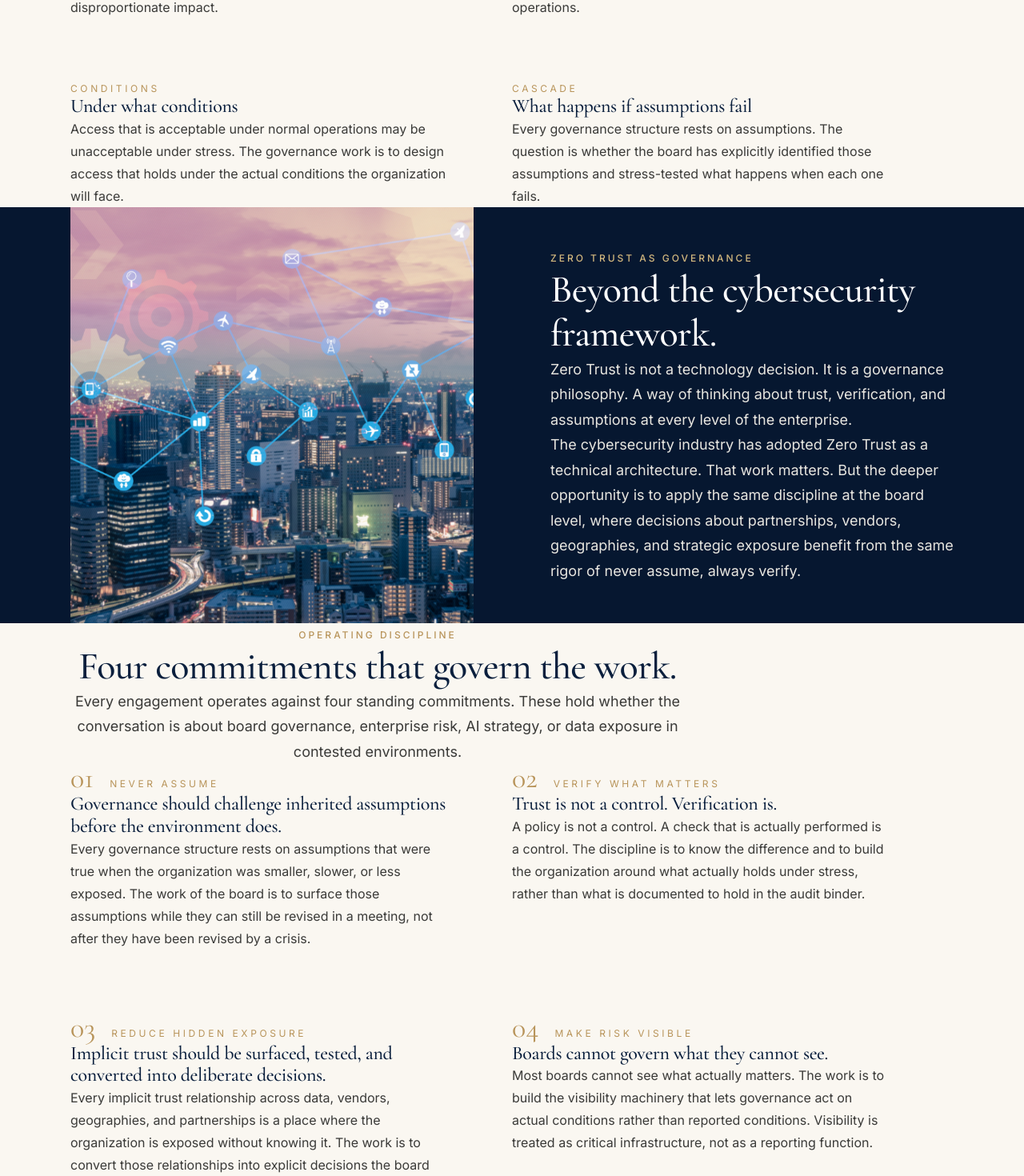
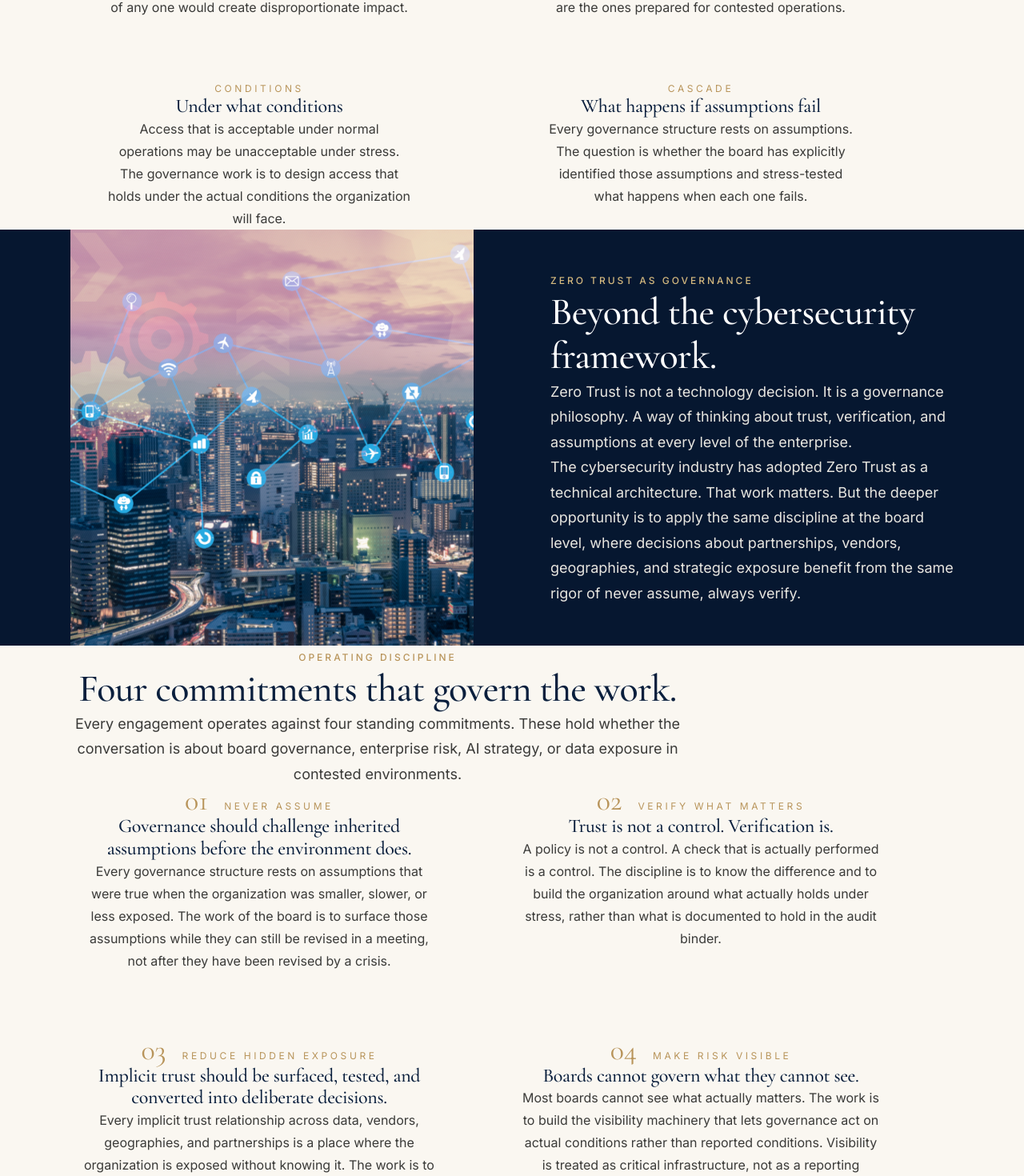
Before and after one commit to Dagloandco/Daglo-Co, a Next.js app in the folder daglo-co-website/: page /approach in a window 1280 px wide. Shown: the part 1211-2681 px from the top of the page at 80% size. Built offline with nearby package versions, Linux system fonts and the light colour scheme.

Commit message:
What Boards Must See" section and the "Four commitments"

```diff
--- a/daglo-co-website/app/approach/page.tsx
+++ b/daglo-co-website/app/approach/page.tsx
@@ -2,23 +2,28 @@
 //
 // The Approach page develops the GEOINT framing and Zero Trust governance philosophy.
 //
-// This version removes all the bordered containers that were wrapping the What Boards
-// Must See elements and the Four Commitments. Those gray-box treatments were exactly the
-// kind of clutter you correctly identified. Each element now appears as pure typography
-// with no container, where the structure comes from labels, headlines, and spacing.
+// This revision applies the unified centered composition treatment to two sections that
+// were breaking the page rhythm. The "What Boards Must See" terrain elements and the
+// "Four commitments that govern the work" commitments grid both previously used the same
+// problematic pattern: centered headlines above followed by left-aligned grid items below.
+// This produced the same visual discontinuity that we fixed on the Contact page.
+//
+// The fix applied here mirrors the Contact page solution. Each grid container now uses
+// text-center to cascade center alignment down to every child element, and each item
+// within the grid uses flex with items-center to align its content along the center axis.
+// Paragraphs are constrained to a narrower text measure so the columns appear visually
+// balanced. The result is that both sections now read as unified centered compositions
+// rather than as centered headlines floating above left-aligned content blocks.
 
 import Image from "next/image";
 import Link from "next/link";
 
 export default function ApproachPage() {
-  // The four commitments use your sharper language from the previous revision.
-  // Each commitment has a short directive name, a central statement, and a developed expansion.
   const commitments = [
     {
       number: "01",
       name: "Never assume",
-      statement:
-        "Governance should challenge inherited assumptions before the environment does.",
+      statement: "Governance should challenge inherited assumptions before the environment does.",
       expansion:
         "Every governance structure rests on assumptions that were true when the organization was smaller, slower, or less exposed. The work of the board is to surface those assumptions while they can still be revised in a meeting, not after they have been revised by a crisis.",
     },
@@ -32,8 +37,7 @@ export default function ApproachPage() {
     {
       number: "03",
       name: "Reduce hidden exposure",
-      statement:
-        "Implicit trust should be surfaced, tested, and converted into deliberate decisions.",
+      statement: "Implicit trust should be surfaced, tested, and converted into deliberate decisions.",
       expansion:
         "Every implicit trust relationship across data, vendors, geographies, and partnerships is a place where the organization is exposed without knowing it. The work is to convert those relationships into explicit decisions the board has actually made.",
     },
@@ -46,7 +50,6 @@ export default function ApproachPage() {
     },
   ];
 
-  // The terrain elements are the four things the board must see, framed as a decision framework.
   const terrainElements = [
     {
       label: "Movement",
@@ -94,7 +97,10 @@ export default function ApproachPage() {
         </div>
       </section>
 
-      {/* The opening section introduces the GEOINT analogy. */}
+      {/* The opening section introduces the GEOINT analogy. This is left-aligned editorial
+          content because it functions as a long-form essay opener rather than as a structured
+          section with grid content. The pattern works because there is no grid below it that
+          would create alignment discontinuity. */}
       <section className="py-28 md:py-36 bg-ivory-warm">
         <div className="container-narrow">
           <div className="eyebrow mb-6">A GEOINT Perspective</div>
@@ -120,9 +126,10 @@ export default function ApproachPage() {
         </div>
       </section>
 
-      {/* The What Boards Must See section now uses pure typography with no bordered tiles.
-          Each element has a small gold label, a serif headline, and developed supporting text.
-          The structure comes from the spacing rhythm between items, not from boxes around them. */}
+      {/* The "What Boards Must See" section now applies the unified centered composition.
+          The label, headline, and intro paragraph are centered. The four terrain elements
+          below them now also center along the same vertical axis, producing a single
+          unified composition rather than centered text above a left-aligned grid. */}
       <section className="py-28 md:py-36 bg-ivory-warm">
         <div className="container-wide">
           <div className="text-center mb-24 max-w-3xl mx-auto">
@@ -136,29 +143,37 @@ export default function ApproachPage() {
             </p>
           </div>
 
-          {/* The four terrain elements are presented as a typographic grid. Each element has
-              its own visual identity through the gold label and serif headline, but there are
-              no boxes or borders separating them from the page. */}
-          <div className="grid grid-cols-1 md:grid-cols-2 gap-16 lg:gap-x-20 lg:gap-y-20 max-w-5xl mx-auto">
+          {/* The grid container now uses text-center to cascade alignment to children.
+              The max-w-5xl constraint keeps the grid visually balanced under the centered
+              headline rather than spreading to the full container width. */}
+          <div className="max-w-5xl mx-auto">
+            <div className="grid grid-cols-1 md:grid-cols-2 gap-16 lg:gap-x-20 lg:gap-y-20 text-center">
               {terrainElements.map((element) => (
-              <div key={element.label}>
+                <div key={element.label} className="flex flex-col items-center">
                   <div className="text-xs tracking-[0.3em] uppercase text-gold mb-5">
                     {element.label}
                   </div>
                   <h3 className="text-2xl font-serif text-navy mb-5 leading-tight">
                     {element.title}
                   </h3>
-                <p className="text-base text-text-body leading-relaxed">
+                  {/* The max-w-sm constraint creates a narrower text measure within each
+                      grid cell, which produces the balanced visual weight that distinguishes
+                      editorial design from raw text dumps. */}
+                  <p className="text-base text-text-body leading-relaxed max-w-sm">
                     {element.body}
                   </p>
                 </div>
               ))}
             </div>
           </div>
+        </div>
       </section>
 
-      {/* The Zero Trust section uses the deep navy background with white headlines for
-          strong readability. The two-column layout pairs the cityscape imagery with the argument. */}
+      {/* The Zero Trust section uses the deep navy background with white headlines.
+          This two-column layout pairs the cityscape imagery with the argument, which is
+          a different kind of composition than the centered grid pattern. Asymmetric
+          two-column layouts work well here because the image and the text balance each
+          other visually even though they are not on the same vertical axis. */}
       <section className="py-28 md:py-36 bg-navy-deep">
         <div className="container-wide">
           <div className="grid grid-cols-1 lg:grid-cols-2 gap-16 lg:gap-24 items-center">
@@ -192,9 +207,11 @@ export default function ApproachPage() {
         </div>
       </section>
 
-      {/* The Four Commitments section now uses pure typography with no bordered cards.
-          Each commitment has a large gold number, a small gold directive name, a substantial
-          serif statement that captures the principle, and a developed expansion beneath it. */}
+      {/* The Four Commitments section also applies the unified centered composition.
+          The structure mirrors the terrain elements above: centered label, centered headline,
+          centered intro paragraph, and a centered grid of commitments below. Each commitment
+          has its content centered along the column's vertical axis, with paragraphs
+          constrained to a narrower text measure for visual balance. */}
       <section className="py-28 md:py-36 bg-ivory-warm">
         <div className="container-wide">
           <div className="text-center mb-24 max-w-3xl mx-auto">
@@ -209,13 +226,14 @@ export default function ApproachPage() {
             </p>
           </div>
 
-          {/* The four commitments appear in a two-column grid with generous spacing.
-              No bordered containers, no gray boxes. Each commitment is built from pure
-              typography: number, name, statement, expansion. */}
-          <div className="grid grid-cols-1 md:grid-cols-2 gap-16 lg:gap-x-20 lg:gap-y-20 max-w-5xl mx-auto">
+          {/* The commitments grid follows the same centered pattern as the terrain elements.
+              Each commitment shows the number and directive name in a centered baseline row,
+              followed by the centered statement headline, and the centered expansion paragraph. */}
+          <div className="max-w-5xl mx-auto">
+            <div className="grid grid-cols-1 md:grid-cols-2 gap-16 lg:gap-x-20 lg:gap-y-20 text-center">
               {commitments.map((commitment) => (
-              <div key={commitment.number}>
-                <div className="flex items-baseline gap-5 mb-5">
+                <div key={commitment.number} className="flex flex-col items-center">
+                  <div className="flex items-baseline gap-5 mb-5 justify-center">
                     <div className="text-4xl font-serif text-gold leading-none">
                       {commitment.number}
                     </div>
@@ -223,14 +241,15 @@ export default function ApproachPage() {
                       {commitment.name}
                     </div>
                   </div>
-                <h3 className="text-xl md:text-2xl font-serif text-navy mb-6 leading-snug">
+                  <h3 className="text-xl md:text-2xl font-serif text-navy mb-6 leading-snug max-w-md">
                     {commitment.statement}
                   </h3>
-                <p className="text-base text-text-body leading-relaxed">
+                  <p className="text-base text-text-body leading-relaxed max-w-md">
                     {commitment.expansion}
                   </p>
                 </div>
               ))}
+            </div>
           </div>
 
           <div className="text-center mt-24">
--- a/daglo-co-website/app/foundation/page.tsx
+++ b/daglo-co-website/app/foundation/page.tsx
@@ -302,12 +302,10 @@ export default function FoundationPage() {
           </div>
 
           <p className="text-text-light-body leading-relaxed mt-16">
-            Together, these foundations position Daglo and Co. to advise boards, executives,
-            and organizations operating in complex environments where governance decisions
-            carry strategic, financial, operational, cyber, and reputational consequences.
-            The work is relevant across corporate, federal, defense, intelligence, critical
-            infrastructure, and highly regulated enterprise settings, including environments
-            where geopolitical pressure, data risk, and operational resilience intersect.
+            Together, these credentials support a practice built for boards, executives,
+            and organizations navigating enterprise risk, cyber resilience, data governance,
+            regulatory complexity, and strategic uncertainty across both public and
+            private-sector environments.
           </p>
         </div>
       </section>
```
Lines whose indentation alone changed are shown as unchanged.
